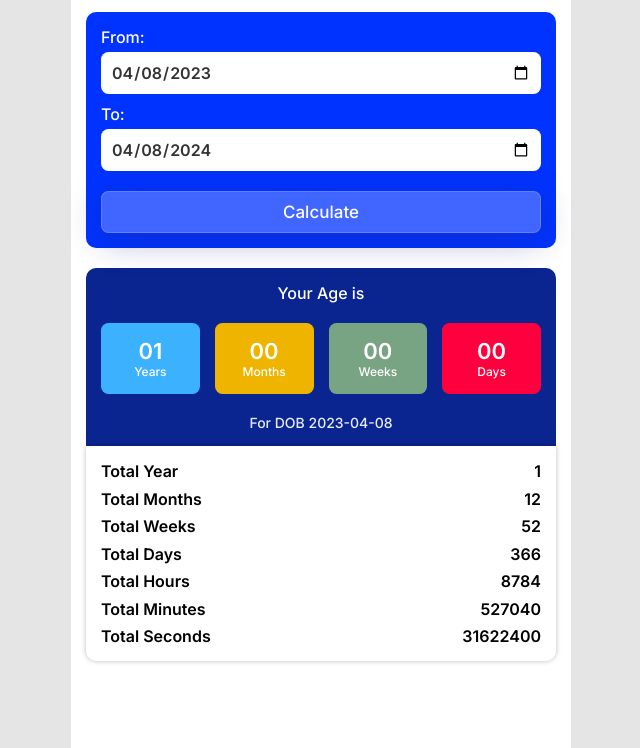
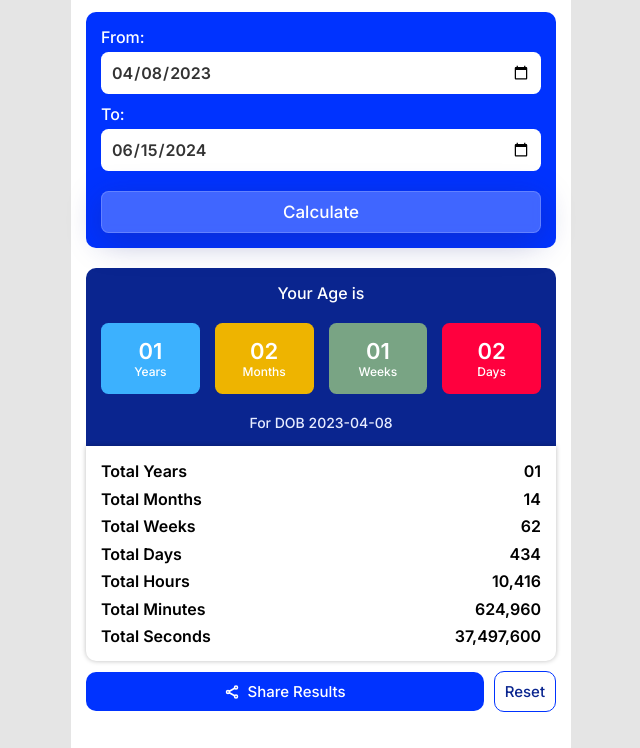
Before and after one commit to MohdHuzaifa2/Age-Calculator, a plain HTML site: page index.html in a window 1280 px wide. Both pictures are taken after a click on the button "Calculate". Shown: the part 52-800 px from the top of the page, without its empty margins (319-959 px from the left). Drawn offline with Linux system fonts and the light colour scheme.

Commit message:
Add files via upload

```diff
--- a/index.html
+++ b/index.html
@@ -9,6 +9,7 @@
 
 
   <link rel="stylesheet" href="style.css">
+  <link rel="icon" href="./favicon.png" type="image/png">
 </head>
 
 <body>
@@ -55,7 +56,7 @@
     <div class="totals">
       <div class="total-list">
         <div class="total-year">
-          <div class="label">Total Year</div>
+          <div class="label">Total Years</div>
           <div class="value">00</div>
         </div>
         <div class="total-month">
@@ -84,6 +85,13 @@
         </div>
       </div>
     </div>
+    <div class="footer-actions">
+      <button class="share">
+        <svg xmlns="http://www.w3.org/2000/svg" class="ionicon" viewBox="0 0 512 512"><circle cx="128" cy="256" r="48" fill="none" stroke="currentColor" stroke-linecap="round" stroke-linejoin="round" stroke-width="48"/><circle cx="384" cy="112" r="48" fill="none" stroke="currentColor" stroke-linecap="round" stroke-linejoin="round" stroke-width="48"/><circle cx="384" cy="400" r="48" fill="none" stroke="currentColor" stroke-linecap="round" stroke-linejoin="round" stroke-width="48"/><path fill="none" stroke="currentColor" stroke-linecap="round" stroke-linejoin="round" stroke-width="48" d="M169.83 279.53l172.34 96.94M342.17 135.53l-172.34 96.94"/></svg>
+        Share Results
+      </button>
+      <button class="reset" onclick="reset()">Reset</button>
+    </div>
   </div>
   <script src="script.js"></script>
 </body>
--- a/script.js
+++ b/script.js
@@ -1,6 +1,7 @@
 let from = document.querySelector('#from');
 let to = document.querySelector('#to');
 let calculate = document.querySelector('.calculate');
+let share = document.querySelector('.share');
 let year = document.querySelector('.age .year .value');
 let month = document.querySelector('.age .month .value');
 let week = document.querySelector('.age .week .value');
@@ -12,6 +13,7 @@ let tDay = document.querySelector('.total-day  .value');
 let tHour = document.querySelector('.total-hour .value');
 let tMin = document.querySelector('.total-minute .value');
 let tSec = document.querySelector('.total-second .value');
+let calculated;
 
 let form = document.querySelector('form');
 
@@ -19,9 +21,22 @@ form.onsubmit = (e) => {
   e.preventDefault();
 }
 
+const today = new Date();
+
+// Format the date as YYYY-MM-DD
+const todayYear = today.getFullYear();
+const todayMonth = String(today.getMonth() + 1).padStart(2, '0'); // Months are zero-based
+const todayDay = String(today.getDate()).padStart(2, '0');
+
+const formattedDate = `${todayYear}-${todayMonth}-${todayDay}`;
+
+to.value = formattedDate;
+
 calculate.addEventListener('click', calculateAge);
+share.addEventListener('click', shareResults);
 
 function calculateAge() {
+  if(from.value != '' && to.value != '') {
     let fromTime = new Date(from.value).getTime();
     let toTime = new Date(to.value).getTime();
     let diff = Math.abs(toTime - fromTime);
@@ -44,17 +59,24 @@ function calculateAge() {
 
     days -= (Math.abs(Math.floor(weeks))) * 7;
 
-  day.innerText = formatNumber(Math.abs(Math.floor(days-1)));
+    day.innerText = formatNumber(Math.abs(Math.floor(days)));
 
-  tYear.innerText = Math.abs(Math.floor(diff/(1000*60*60*24*365)));
-  tMonth.innerText = Math.abs(Math.floor(diff/(1000*60*60*24*30)));
-  tWeek.innerText = Math.abs(Math.floor(diff/(1000*60*60*24*7)));
-  tDay.innerText = Math.abs(Math.floor(diff/(1000*60*60*24)));
-  tHour.innerText = Math.abs(Math.floor(diff/(1000*60*60)));
-  tMin.innerText = Math.abs(Math.floor(diff/(1000*60)));
-  tSec.innerText = Math.abs(Math.floor(diff/(1000)));
+    tYear.innerText = formatNumber(new Intl.NumberFormat('en-US').format(Math.abs(Math.floor(diff/(1000*60*60*24*365)))));
+    tMonth.innerText = formatNumber(new Intl.NumberFormat('en-US').format(Math.abs(Math.floor(diff/(1000*60*60*24*30)))));
+    tWeek.innerText = formatNumber(new Intl.NumberFormat('en-US').format(Math.abs(Math.floor(diff/(1000*60*60*24*7)))));
+    tDay.innerText = formatNumber(new Intl.NumberFormat('en-US').format(Math.abs(Math.floor(diff/(1000*60*60*24)))));
+    tHour.innerText = formatNumber(new Intl.NumberFormat('en-US').format(Math.abs(Math.floor(diff/(1000*60*60)))));
+    tMin.innerText = formatNumber(new Intl.NumberFormat('en-US').format(Math.abs(Math.floor(diff/(1000*60)))));
+    tSec.innerText = formatNumber(new Intl.NumberFormat('en-US').format(Math.abs(Math.floor(diff/(1000)))));
 
     document.querySelector('.dob').innerText = `For DOB ${from.value}`;
+
+    document.querySelector(".results").scrollIntoView();
+    calculated = true;
+  }
+  else {
+    alert("Input is invalid!")
+  }
 }
 
 function formatNumber(num) {
@@ -64,3 +86,56 @@ function formatNumber(num) {
     return num;
   }
 }
+
+function shareResults() {
+  let years = year.innerText,
+      months = month.innerText,
+      weeks = week.innerText,
+      days = day.innerText;
+
+  const shareText = `I just used the Age Calculator and found out my age is: \n
+    - Years: ${years} \n
+    - Months: ${months} \n
+    - Weeks: ${weeks} \n
+    - Days: ${days} \n
+    Try it yourself at: https://mohdhuzaifa2.github.io/Age-Calculator/`;
+
+    // Use the Web Share API if available
+    if(calculated) {
+      if (navigator.share) {
+          navigator.share({
+              title: 'Age Calculator Results',
+              text: shareText,
+              url: 'https://mohdhuzaifa2.github.io/Age-Calculator/'
+          }).then(() => {
+              console.log('Thanks for sharing!');
+          }).catch(console.error);
+      } else {
+          // Fallback for browsers that don't support the Web Share API
+          alert('Your browser does not support the Web Share API. Please copy and share manually:\n' + shareText);
+      }
+    } else {
+      alert('Please calculate your age first!');
+      form.scrollIntoView();
+    }
+}
+
+function reset() {
+  form.reset();
+  year.innerText = '00';
+  month.innerText = '00';
+  week.innerText = '00';
+  day.innerText = '00';
+  tSec.innerText = '00';
+  tMin.innerText = '00';
+  tHour.innerText = '00';
+  tDay.innerText = '00';
+  tWeek.innerText = '00';
+  tMonth.innerText = '00';
+  tYear.innerText = '00';
+  document.querySelector('.dob').innerText = 'For DOB YYYY-MM-DD';
+  from.value = '';
+  to.value = '';
+  form.scrollIntoView();
+  calculated = false;
+}
--- a/style.css
+++ b/style.css
@@ -12,6 +12,7 @@
 html, body {
   width: 100%;
   height: 100%;
+  scroll-behavior: smooth;
   background: #e5e5e5;
 }
 
@@ -31,6 +32,7 @@ html, body {
 }
 
 form {
+  scroll-margin-top: 10px;
   margin-block: 15px 20px;
   padding: 15px;
   background: #0033ff;
@@ -70,11 +72,13 @@ form {
   background: rgba( 255, 255, 255, 0.25 );
   box-shadow: 0 8px 32px 0 rgba( 31, 38, 135, 0.37 );
   backdrop-filter: blur(4.5px);
-  -webkit-backdrop-filter: blur( 4.5px );
+  -webkit-backdrop-filter: blur( 10px );
   border: 1.25px solid rgba( 255, 255, 255, 0.18 );
+  cursor: pointer;
 }
 
 .results {
+  scroll-margin-top: 10px;
   background: #0a258f;
   color: white;
   margin-block: 15px 0;
@@ -92,6 +96,7 @@ form {
   display: flex;
   justify-content: center;
   gap: 15px;
+  flex-wrap: wrap;
 }
 
 .age > * {
@@ -144,3 +149,44 @@ form {
   font-weight: 600;
   font-size: 16px;
 }
+
+.footer-actions {
+  padding-block: 10px;
+  display: flex;
+  justify-content: space-between;
+  align-items: center;
+  gap: 10px;
+}
+
+button.share {
+  flex: 1;
+  background: #0033ff;
+  border: none;
+  outline: none;
+  padding: 10px 15px;
+  color: white;
+  border-radius: 10px;
+  cursor: pointer;
+  font-weight: 500;
+  font-size: 15px;
+  display: flex;
+  justify-content: center;
+  align-items: center;
+  gap: 7.5px;
+}
+
+button.share svg {
+  width: 16px;
+}
+
+button.reset {
+  padding: 10px;
+  border: 1px solid #0033ff;
+  outline: none;
+  background: transparent;
+  font-size: 15px;
+  color: #0a258f;
+  font-weight: 500;
+  border-radius: 10px;
+  cursor: pointer;
+}
```
Also changed, not shown: favicon.png (added), 1 other file. Lines whose indentation alone changed are shown as unchanged.
